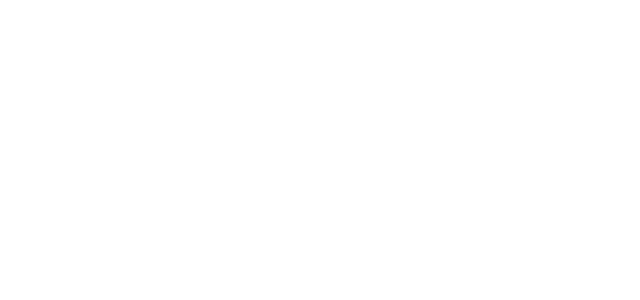
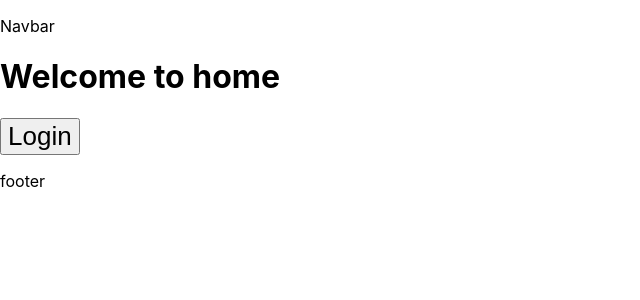
Before and after one commit to matifandy8/Dev-dashboard, a React (Vite) app: page / in a window 1280 px wide. Shown: the top 300 px of the page, without its empty margins (0-640 px from the left). Built offline with nearby package versions, Linux system fonts and the light colour scheme.

Commit message:
add routes

```diff
--- a/index.html
+++ b/index.html
@@ -4,7 +4,7 @@
     <meta charset="UTF-8" />
     <link rel="icon" type="image/svg+xml" href="/src/favicon.svg" />
     <meta name="viewport" content="width=device-width, initial-scale=1.0" />
-    <title>Vite App</title>
+    <title>Student Dashboard</title>
   </head>
   <body>
     <div id="root"></div>
--- a/package.json
+++ b/package.json
@@ -8,7 +8,8 @@
   },
   "dependencies": {
     "react": "^17.0.2",
-    "react-dom": "^17.0.2"
+    "react-dom": "^17.0.2",
+    "react-router-dom": "^6.2.1"
   },
   "devDependencies": {
     "@types/react": "^17.0.33",
--- a/src/App.tsx
+++ b/src/App.tsx
@@ -1,12 +1,29 @@
-import './App.css'
+import "./App.css";
+
+import { BrowserRouter, Route, Routes } from "react-router-dom";
+import Home from "./pages/home/Home";
+import Layout from "./layout";
+import PublicHome from "./pages/publicHome/PublicHome";
+import { PrivateRoute } from "./routes/privateroute";
 
 function App() {
-
   return (
-    <div className="App">
-
-    </div>
-  )
+    <Layout>
+      <BrowserRouter>
+        <Routes>
+          <Route element={<PublicHome />} path="/" />
+          <Route
+            path="/home"
+            element={
+              <PrivateRoute>
+                <Home />
+              </PrivateRoute>
+            }
+          />
+        </Routes>
+      </BrowserRouter>
+    </Layout>
+  );
 }
 
-export default App
+export default App;
--- /dev/null
+++ b/src/layout/Footer.tsx
@@ -0,0 +1,9 @@
+const Footer = () => {
+    return (
+        <div>
+            <p>footer</p>
+        </div>
+    )
+}
+
+export default Footer
--- /dev/null
+++ b/src/layout/Navbar.tsx
@@ -0,0 +1,9 @@
+const Navbar = () => {
+    return (
+        <div>
+            <p>Navbar</p>
+        </div>
+    )
+}
+
+export default Navbar
--- /dev/null
+++ b/src/layout/index.tsx
@@ -0,0 +1,15 @@
+import { ReactNode } from "react";
+import Footer from "./Footer";
+import Navbar from "./Navbar";
+
+const Layout = ({ children }: { children: ReactNode }): JSX.Element => {
+  return (
+    <>
+      <Navbar />
+      {children}
+      <Footer />
+    </>
+  );
+};
+
+export default Layout;
--- /dev/null
+++ b/src/pages/home/Home.tsx
@@ -0,0 +1,9 @@
+const Home = () => {
+    return (
+        <div>
+            <h1>home</h1>
+        </div>
+    )
+}
+
+export default Home
--- /dev/null
+++ b/src/pages/publicHome/PublicHome.tsx
@@ -0,0 +1,10 @@
+function PublicHome() {
+  return (
+    <div>
+      <h1>Welcome to home </h1>
+      <button>Login</button>
+    </div>
+  );
+}
+
+export default PublicHome;
--- /dev/null
+++ b/src/routes/privateroute.tsx
@@ -0,0 +1,11 @@
+import { Navigate } from "react-router-dom";
+
+export const PrivateRoute = ({ children }: any) => {
+  const isAuthenticated = false;
+
+  if (isAuthenticated) {
+    return children;
+  }
+
+  return <Navigate to="/" />;
+};
```
Also changed, not shown: 1 other file (tests, documents, lock files or other folders).
